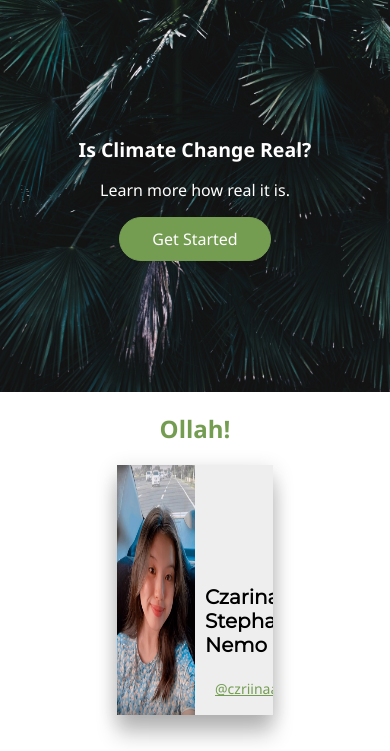
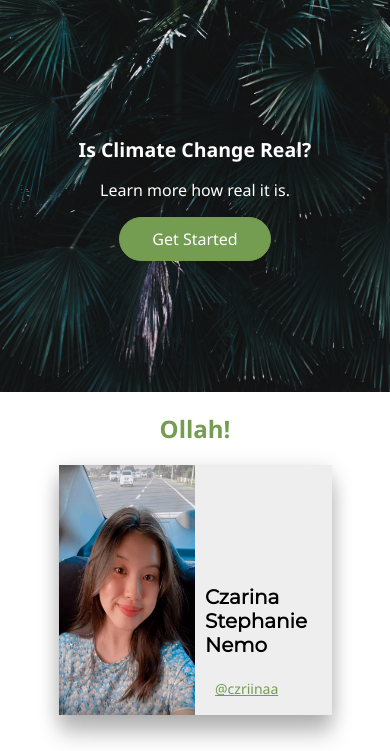
Before and after one commit to CziaNemo/CziaNemo, a plain HTML site: page about.html in a window 390 px wide. Shown: the part 58-809 px from the top of the page. Drawn offline with Linux system fonts and the light colour scheme.

Commit message:
Fixed about us photo

```diff
--- a/styles.css
+++ b/styles.css
@@ -106,6 +106,7 @@
   width: 100%;
   height: 50%;
 }
+
 .hero-nav{
     position: relative;
     right: 0;
@@ -160,13 +161,18 @@
 
 .about {
 
-  max-width:40%;
-
+  max-width:30%;
+  min-width: 30%;
   margin-left:auto;
   margin-right:auto;
   margin-top:5%;
   margin-bottom: 3%;
   box-shadow: 0 20px 20px 0 rgba(0, 0, 0, 0.2), 0 6px 20px 0 rgba(0, 0, 0, 0.19);
+}
+@media (max-width: 768px) {
+  .about {
+    max-width:70%;
+  }
 }
 
 .service-details {
```
